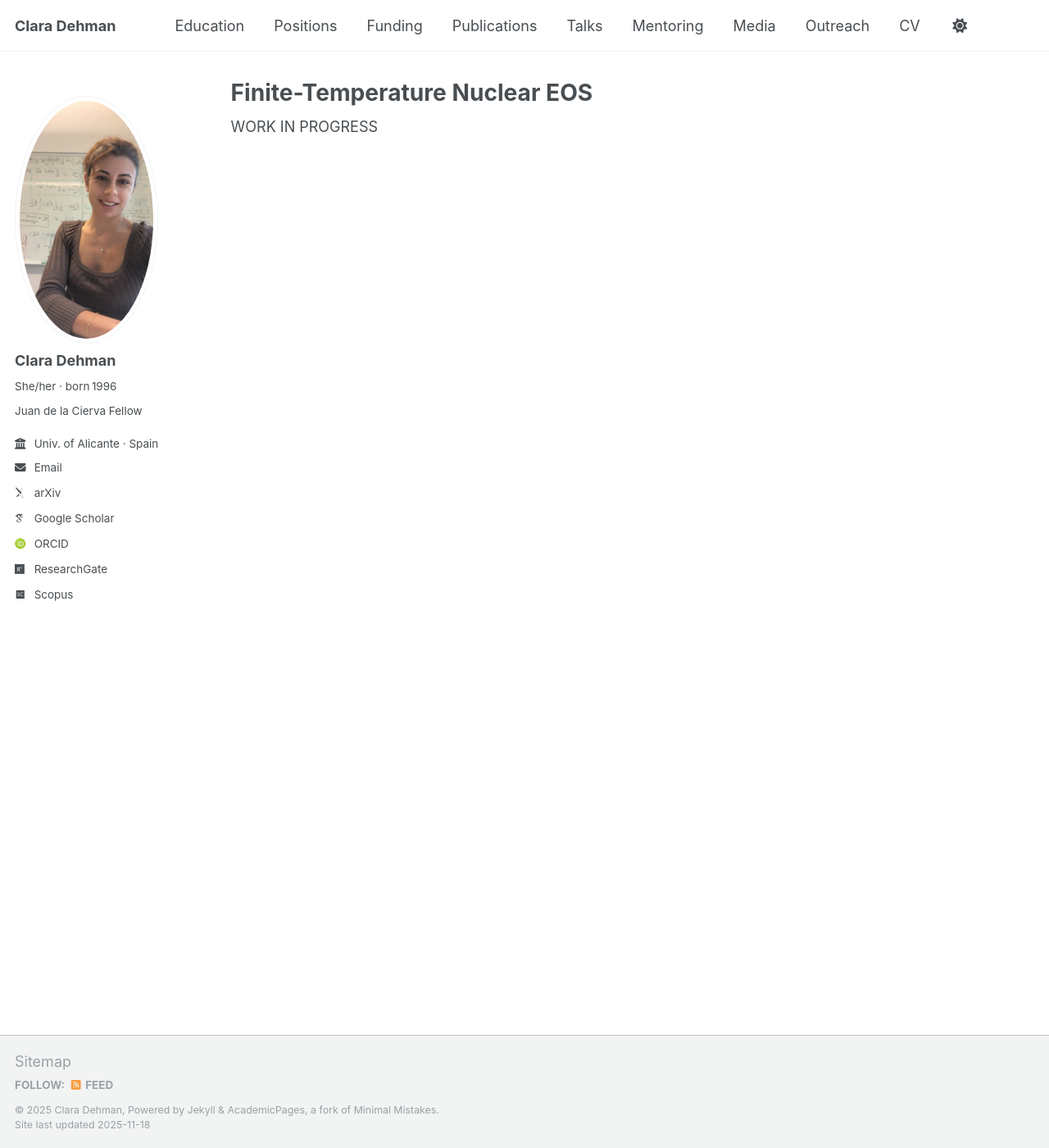
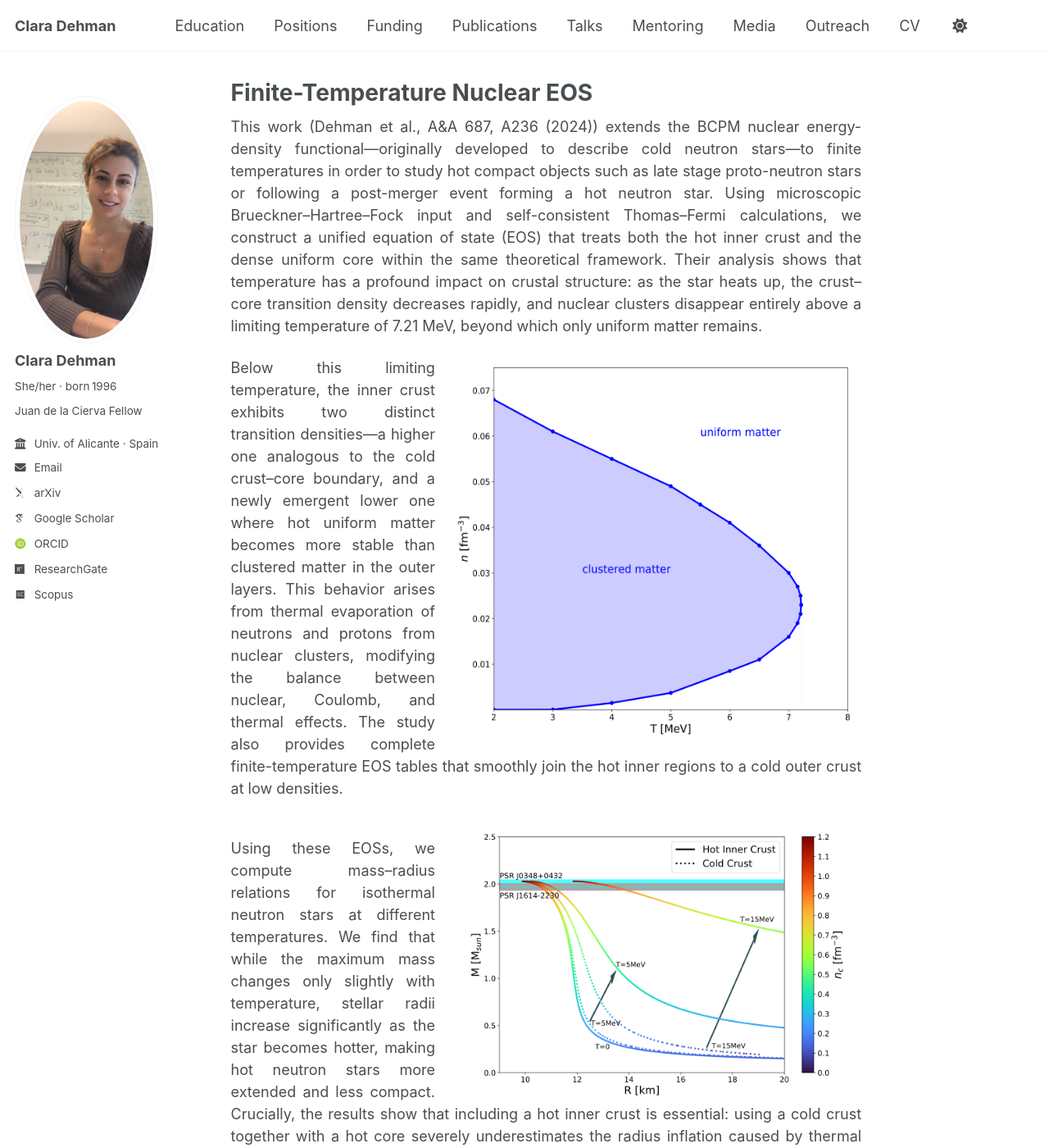
Before and after one commit to ClaraDehman/ClaraDehman.github.io, a Jekyll site: the page built from finitetempeos.md, in a window 1280 px wide and 1400 px high. Shown: the whole window at 82% size. Built offline with Jekyll 4.4.1, drawn with Linux system fonts in a browser that asks for light colours; some web fonts are replaced; some of the changed text lies outside the part shown.

Commit message:
Update finitetempeos.md

```diff
--- a/finitetempeos.md
+++ b/finitetempeos.md
@@ -7,5 +7,31 @@ redirect_from:
 ---
 
  <p style="text-align: justify;">
-    WORK IN PROGRESS
+This work (Dehman et al., A&A 687, A236 (2024)) extends the BCPM nuclear energy-density functional—originally developed to describe cold neutron stars—to finite temperatures in order to study hot compact objects such as late stage proto-neutron stars or following a post-merger event forming a hot neutron star. Using microscopic Brueckner–Hartree–Fock input and self-consistent Thomas–Fermi calculations, we construct a unified equation of state (EOS) that treats both the hot inner crust and the dense uniform core within the same theoretical framework. Their analysis shows that temperature has a profound impact on crustal structure: as the star heats up, the crust–core transition density decreases rapidly, and nuclear clusters disappear entirely above a limiting temperature of 7.21 MeV, beyond which only uniform matter remains.
   </p>
+
+
+<!-- IMAGE floated to the right -->
+<img src="/files/eos_diagram.png"
+     alt="EOS diagram"
+     style="float:right; width:65%; margin-left:20px; border-radius:6px;">
+
+<p style="text-align: justify;">
+Below this limiting temperature, the inner crust exhibits two distinct transition densities—a higher one analogous to the cold crust–core boundary, and a newly emergent lower one where hot uniform matter becomes more stable than clustered matter in the outer layers. This behavior arises from thermal evaporation of neutrons and protons from nuclear clusters, modifying the balance between nuclear, Coulomb, and thermal effects. The study also provides complete finite-temperature EOS tables that smoothly join the hot inner regions to a cold outer crust at low densities.
+</p>
+
+<!-- Clears the float so the lower text doesn't wrap around -->
+<div style="clear: both;"></div>
+
+
+<!-- IMAGE floated to the right -->
+<img src="/files/MR.png"
+     alt="Mass-radius"
+     style="float:right; width:65%; margin-left:20px; border-radius:6px;">
+
+<p style="text-align: justify;">
+Using these EOSs, we compute mass–radius relations for isothermal neutron stars at different temperatures. We find that while the maximum mass changes only slightly with temperature, stellar radii increase significantly as the star becomes hotter, making hot neutron stars more extended and less compact. Crucially, the results show that including a hot inner crust is essential: using a cold crust together with a hot core severely underestimates the radius inflation caused by thermal effects. This work therefore provides a fully unified finite-temperature EOS and highlights the important role of the hot crust in modeling late-stage proto-neutron stars and the post-merger event forming a hot neutron star.
+</p>
+
+<!-- Clears the float so the lower text doesn't wrap around -->
+<div style="clear: both;"></div>
```
